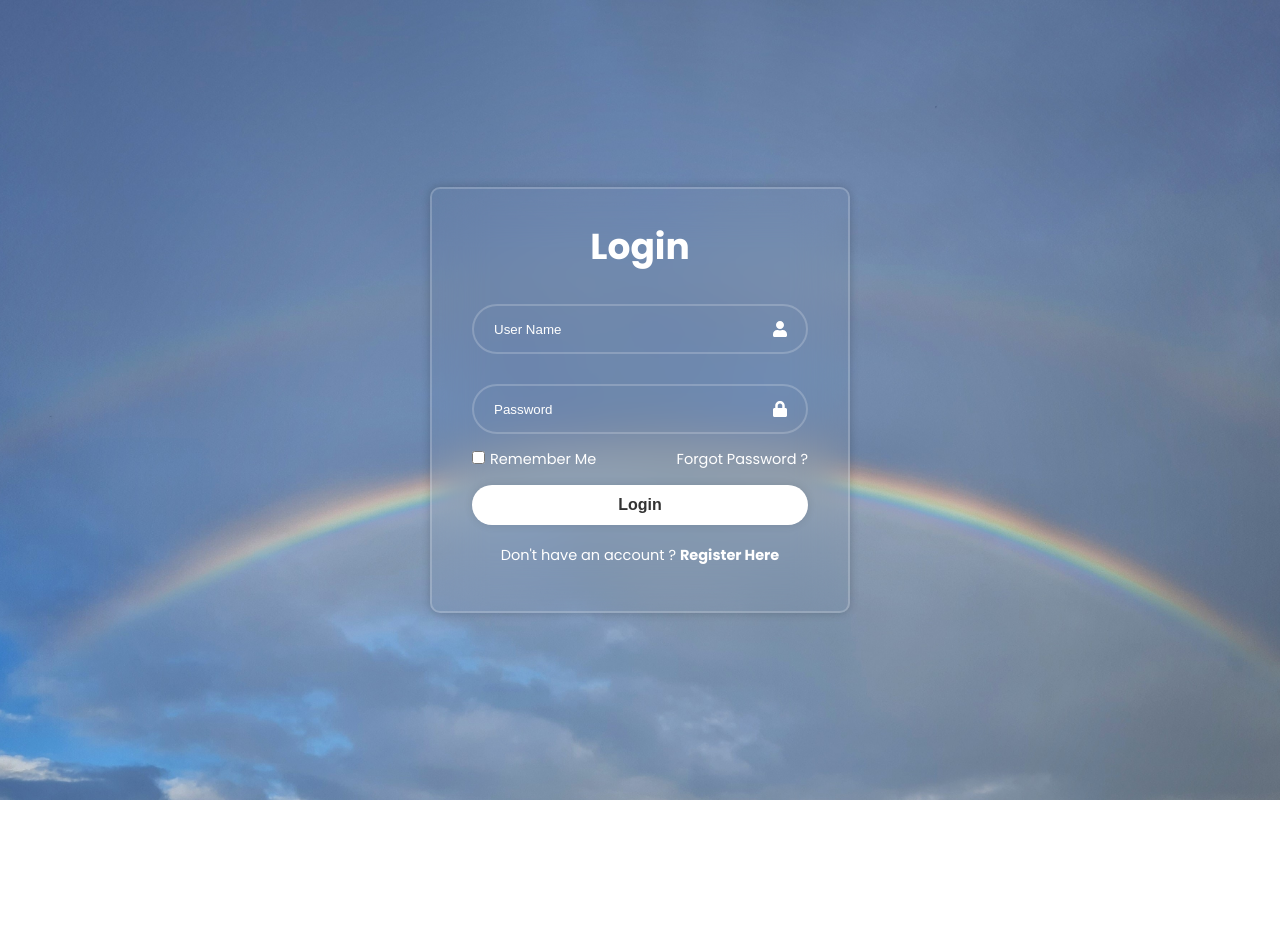
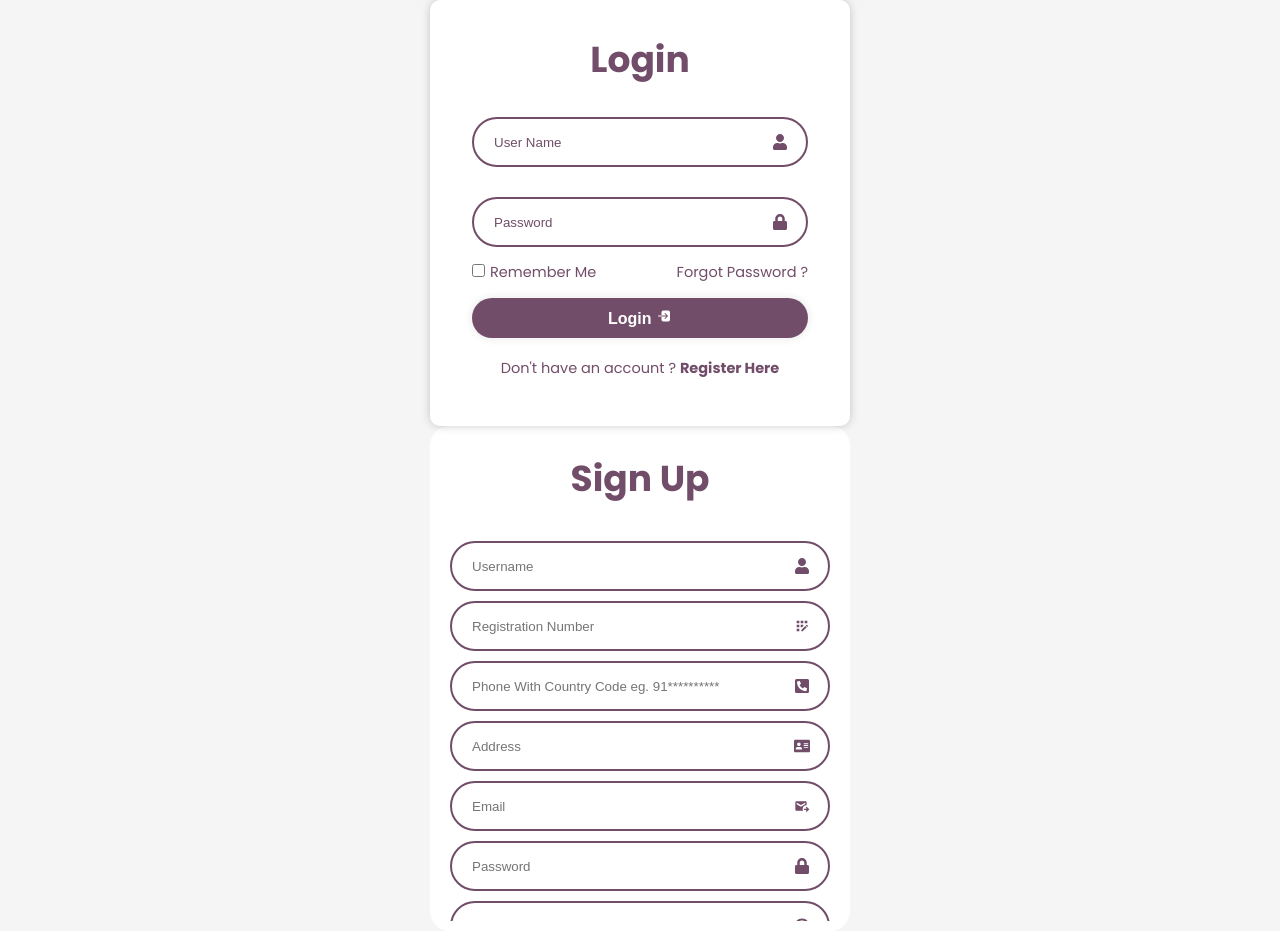
Before and after one commit to AmshuBelbase/Portfolio, a React (Create React App) app: page / in a window 1280 px wide. Before the commit the page ends 800 px from the top, so only its background shows below. Built offline with nearby package versions, Linux system fonts and the light colour scheme.

Commit message:
Sign Up Front End

```diff
--- a/src/App.js
+++ b/src/App.js
@@ -1,9 +1,11 @@
 import LoginForm from './Components/LoginForm/LoginForm';
+import SignUpForm from './Components/SignUpForm/SignUpForm';
 
 function App() {
   return (
     <div>
        <LoginForm/>
+       <SignUpForm/>
     </div>
   );
 }
--- a/src/Components/LoginForm/LoginForm.css
+++ b/src/Components/LoginForm/LoginForm.css
@@ -1,11 +1,11 @@
 .wrapper{
     width: 420px;
     /* background-color: slateblue; */
-    background: transparent;
+    background: white;
     border: 2px solid rgba(255, 255, 255, .2);
     backdrop-filter: blur(25px);
     box-shadow: 0 0 10px rgba(0, 0, 0, .2);
-    color: #fff;
+    color: #714d69;
     border-radius: 10px;
     padding: 30px 40px;
 }
@@ -25,13 +25,13 @@
     background: transparent;
     border: none;
     outline: none;
-    border: 2px solid rgba(255, 255, 255, .2);
+    border: 2px solid #714d69;
     border-radius: 40px;
     padding: 20px 45px 20px 20px;
-    color: #fff;
+    color: #714d69;
 }
 .input-box input::placeholder{
-    color: #fff;
+    color: #714d69;
 }
 .input-box .icon{
     position: absolute;
@@ -47,11 +47,11 @@
     margin: -15px 0 15px;
 }
 .remember-forgot label input{
-    accent-color: #fff;
+    accent-color: #714d69;
     margin-right: 5px;
 }
 .remember-forgot a{
-    color: #fff;
+    color: #714d69;
     text-decoration: none;
 }
 .remember-forgot a:hover{
@@ -60,15 +60,22 @@
 .wrapper button{
     width: 100%;
     height: 40px;
-    background: #fff;
+    background: #714d69;
     border: none;
     outline: none;
     border-radius: 40px;
     box-shadow: 0 0 10px rgba(0, 0, 0, .1);
     cursor: pointer;
     font-size: 16px;
-    color: #333;
+    color: #fff;
     font-weight: 700;
+    transition-duration: 0.4s;
+}
+.wrapper button:hover{
+    cursor: pointer;
+    /* border: 2px solid #714d69;  */
+    background: #604159;
+    color: white;
 }
 .wrapper .register-link{
     font-size: 14.5px;
@@ -76,10 +83,16 @@
     margin: 20px 0 15px;
 }
 .register-link p a{
-    color: #fff;
+    color: #714d69;
     text-decoration: none;
     font-weight: 700;
 }
 .register-link p a:hover{
     text-decoration: underline;
 }
+@media (max-width: 600px) {
+    .wrapper{
+        width: 95vw;
+        background-color: #fff;
+    }
+}
--- a/src/Components/LoginForm/LoginForm.jsx
+++ b/src/Components/LoginForm/LoginForm.jsx
@@ -1,5 +1,6 @@
 import React from "react";
 import './LoginForm.css';
+import { IoLogIn } from "react-icons/io5";
 import { FaUser, FaLock } from "react-icons/fa";
 const LoginForm =() =>{
     return(
@@ -20,7 +21,7 @@ const LoginForm =() =>{
                     </label>
                     <a href="#">Forgot Password ?</a>
                 </div>
-                <button type="submit">Login</button>
+                <button type="submit">Login <IoLogIn className="icon"/></button>
                 <div className="register-link">
                     <p>Don't have an account ? <a href="#">Register Here</a></p>
                 </div>
--- /dev/null
+++ b/src/Components/SignUpForm/SignUpForm.css
@@ -0,0 +1,72 @@
+.wrap{
+    width: 420px;
+    background-color: #fff;
+    padding: 10px;
+    border-radius: 20px;
+    color: #714d69;
+}
+.wrap .container{
+    padding: 10px;
+    max-height: 400px;
+    overflow-y: auto;
+}
+::-webkit-scrollbar {
+    width: 12px; /* Set the width of the scrollbar */
+  }
+
+::-webkit-scrollbar-thumb {
+background-color: #714d69; /* Set the color of the thumb */
+border-radius: 6px; /* Set the border radius of the thumb */
+}
+.wrap h1{
+    font-size: 36px;
+    margin: 15px;
+    text-align: center;
+
+}
+.wrap .input-field{
+    position: relative;
+    width: 100%;
+    height: 50px;
+    margin: 10px 0;
+}
+.wrap input{
+    background: transparent;
+    border: none;
+    outline: none;
+    border: 2px solid #714d69;
+    border-radius: 40px;
+    padding: 20px;
+    width: 100%;
+    height: 100%;
+}
+.container button{
+    width: 100%;
+    height: 50px;
+    font-size: 20px;
+    margin: 10px 0;
+    background: #714d69;
+    color: white;
+    border: none;
+    /* border: 2px solid white; */
+    border-radius: 40px;
+    transition-duration: 0.4s;
+}
+.container button:hover{
+    /* border: 2px solid #714d69;  */
+    background: #604159;
+    color: white;
+    cursor: pointer;
+}
+.input-field .icon{
+    position: absolute;
+    right: 20px;
+    top: 50%;
+    transform: translateY(-50%);
+}
+@media (max-width: 600px) {
+    .wrap{
+        width: 95vw;
+        background-color: #fff;
+    }
+  }
--- /dev/null
+++ b/src/Components/SignUpForm/SignUpForm.jsx
@@ -0,0 +1,45 @@
+import React from "react";
+import './SignUpForm.css';
+import { IoIosSend } from "react-icons/io";
+import { GiConfirmed } from "react-icons/gi";
+import { MdOutgoingMail, MdOutlineAppRegistration  } from "react-icons/md";
+import { FaLock, FaUser, FaAddressCard, FaPhoneSquareAlt } from "react-icons/fa";
+const SignUpForm = ()=>{
+    return(
+        <div className="wrap">
+            <h1>Sign Up</h1>
+            <div className="container">
+            <div className="input-field">
+                <input type="text" placeholder="Username" required/>
+                <FaUser className="icon"/>
+            </div>
+            <div className="input-field">
+                <input type="text" placeholder="Registration Number" required/>
+                <MdOutlineAppRegistration className="icon"/>
+            </div>
+            <div className="input-field">
+                <input type="number" placeholder="Phone With Country Code eg. 91**********" required/>
+                <FaPhoneSquareAlt className="icon"/>
+            </div>
+            <div className="input-field">
+                <input type="text" placeholder="Address" required/>
+                <FaAddressCard className="icon"/>
+            </div>
+            <div className="input-field">
+                <input type="email" placeholder="Email" required/>
+                <MdOutgoingMail className="icon"/>
+            </div>
+            <div className="input-field">
+                <input type="password" placeholder="Password" required/>
+                <FaLock className="icon"/>
+            </div>
+            <div className="input-field">
+                <input type="password" placeholder="Confirm Password" required/>
+                <GiConfirmed  className="icon"/>
+            </div>
+            <button type="submit">Register <IoIosSend className="icon"/></button>
+            </div>
+        </div>
+    )
+}
+export default SignUpForm
--- a/src/index.css
+++ b/src/index.css
@@ -13,7 +13,8 @@ body {
   justify-content: center;
   align-items: center;
   min-height: 100vh;
-  background: url('./Components/Assets/bg.jpg') no-repeat;
+  /* background: url('./Components/Assets/bg.jpg') no-repeat; */
+  background-color: whitesmoke;
   background-size: cover;
   background-position: center;
 }
```
